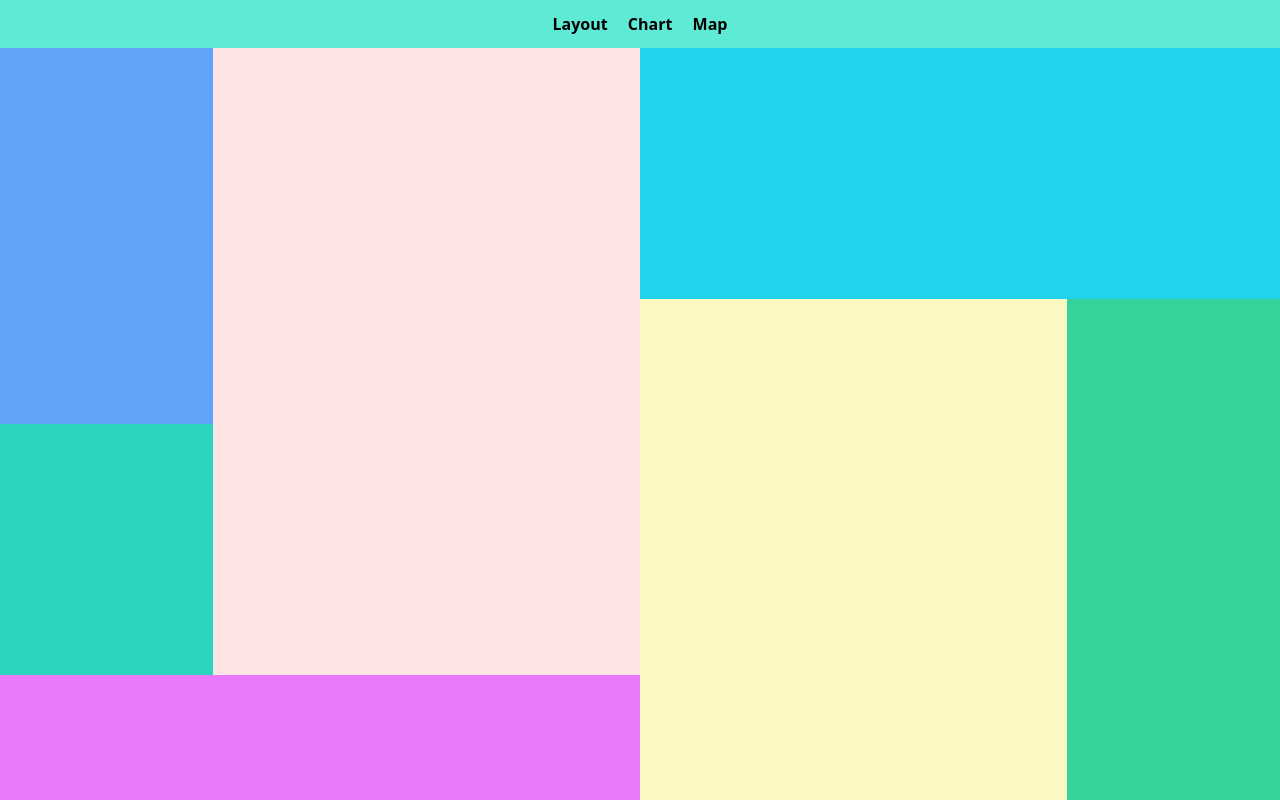
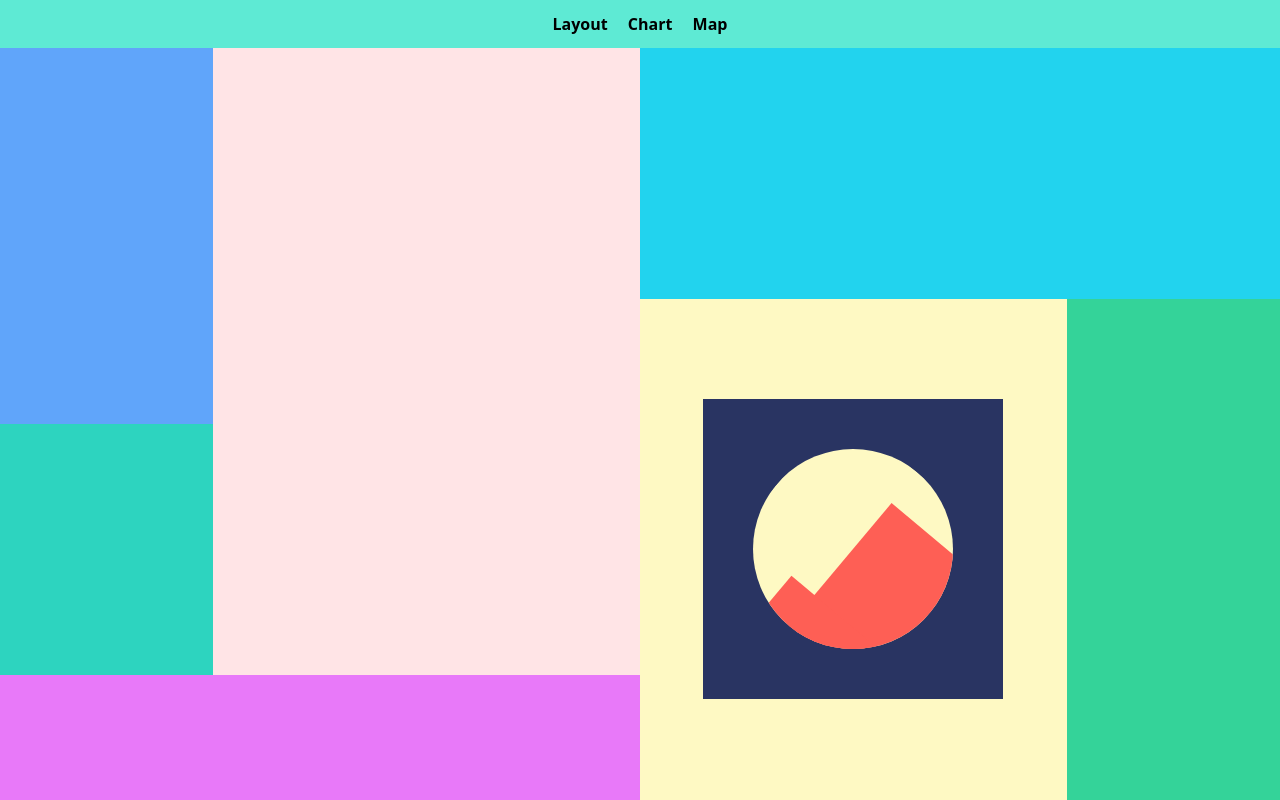
Before and after one commit to ahsanarique/svelte-practice, a SvelteKit app: page / in a window 1280 px wide. Built offline with nearby package versions, Linux system fonts and the light colour scheme.

Commit message:
mountain sticker

```diff
--- a/src/components/layout/LayoutComponent.svelte
+++ b/src/components/layout/LayoutComponent.svelte
@@ -1,3 +1,7 @@
+<script>
+  import MountainSticker from "./MountainSticker.svelte";
+</script>
+
 <section class="main-page layout-page">
   <div class="grid md:grid-cols-12 grid-rows-6 grid-cols-4 grid-flow-col">
     <div class="md:col-span-2 row-span-3 col-span-4 bg-blue-400"></div>
@@ -5,7 +9,9 @@
     <div class="md:col-span-2 row-span-2 col-span-4 bg-teal-400"></div>
     <div class="md:col-span-6 row-span-1 col-span-4 bg-fuchsia-400"></div>
     <div class="md:col-start-7 md:col-span-6 row-span-2 col-start-1 col-span-4 bg-cyan-400"></div>
-    <div class="md:col-start-7 md:col-span-4 md:row-span-4 md:row-start-3 row-start-4 row-span-3 col-start-1 col-span-4 bg-yellow-100"></div>
+    <div class="md:col-start-7 md:col-span-4 md:row-span-4 md:row-start-3 row-start-4 row-span-3 col-start-1 col-span-4 bg-yellow-100">
+      <MountainSticker />
+    </div>
     <div class="md:col-start-11 md:col-span-2 row-span-4 col-start-1 col-span-4 bg-emerald-400"></div>
   </div>
 </section>
--- /dev/null
+++ b/src/components/layout/MountainSticker.svelte
@@ -0,0 +1,71 @@
+<div class="mountain-sticker">
+  <div class="outer-square">
+    <div class="inner-circle">
+      <div class="sticker">
+        <div class="large-rect" />
+        <div class="small-rect" />
+      </div>
+    </div>
+  </div>
+</div>
+
+<style>
+  .mountain-sticker {
+    display: flex;
+    height: 100%;
+  }
+
+  .outer-square {
+    --square-size: 300px;
+    --square-bg: #293462;
+
+    margin: auto;
+    display: flex;
+    height: var(--square-size);
+    width: var(--square-size);
+    background: var(--square-bg);
+  }
+
+  .outer-square .inner-circle {
+    --circle-size: 200px;
+
+    margin: auto;
+    display: flex;
+    height: var(--circle-size);
+    width: var(--circle-size);
+    border-radius: 50%;
+    overflow: hidden;
+    background: transparent;
+  }
+
+  .sticker {
+    --yellow-100: #fef9c3;
+    --rect-bg: #fe5f55;
+    --sticker-size: 200px;
+
+    rotate: 40deg;
+    margin: auto;
+    position: relative;
+    height: var(--sticker-size);
+    width: var(--sticker-size);
+    background: var(--yellow-100);
+  }
+
+  .sticker .large-rect {
+    position: absolute;
+    top: 20%;
+    left: 50%;
+    height: 100%;
+    width: 100%;
+    background: var(--rect-bg);
+  }
+
+  .sticker .small-rect {
+    position: absolute;
+    top: 80%;
+    left: 35%;
+    height: 100%;
+    width: 100%;
+    background: var(--rect-bg);
+  }
+</style>
```
